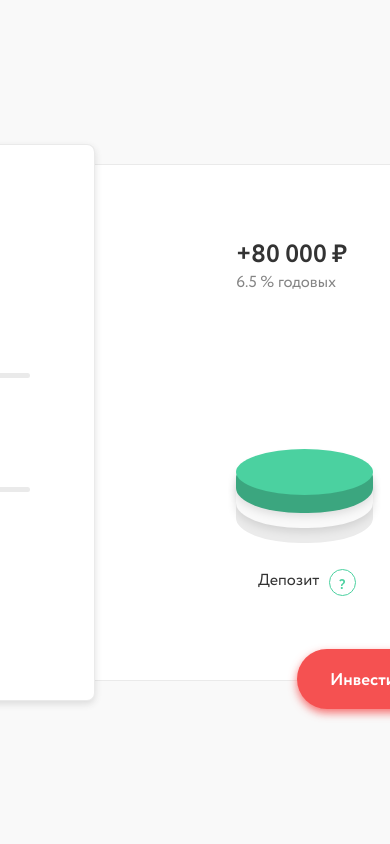
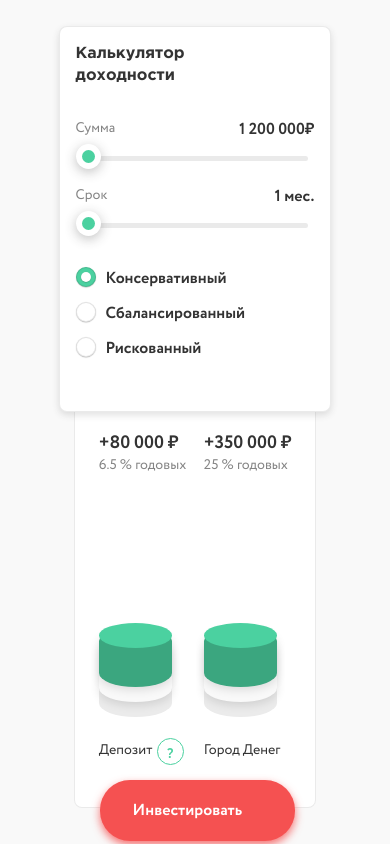
Before and after one commit to NadyaNikishina/Calculator, a plain HTML site: page index.html in a window 390 px wide. Drawn offline with Linux system fonts and the light colour scheme; a script that the page names is missing.

Commit message:
add media css

```diff
--- a/style.css
+++ b/style.css
@@ -422,3 +422,112 @@
     background-position: 0 0;
     color: #fff;
 }
+
+@media (max-width: 1024px) {
+    .main {
+        width: 969px;
+    }
+}
+
+@media (max-width: 520px) {
+    .main {
+        flex-direction: column;
+        align-items: center;
+    }
+
+    .section-left {
+        width: 272px;
+        height: 386px;
+        margin-left: 24px;
+        margin-right: 24px;
+    }
+
+    .section-right {
+        width: 242px;
+        height: 406px;
+        margin-left: 39px;
+        margin-right: 39px;
+        left: 0;
+        top: -10px;
+    }
+
+    .section-left__headline,
+    .controls__params,
+    .change-params,
+    .change-params-sum {
+        font-size: 16px;
+    }
+
+    .controls__caption {
+        font-size: 14px;
+    }
+
+    .controls__slider {
+        width: 232px;
+    }
+
+    .controls__slider-thumb {
+        width: 25px;
+        height: 25px;
+    }
+
+    .controls__slider-thumb::after {
+        width: 13px;
+        height: 13px;
+    }
+
+    .controls__captions {
+        flex-direction: row;
+        justify-content: space-between;
+
+    }
+
+    .section-right__sum,
+    .profit-left,
+    .profit-right {
+        font-size: 18px;
+    }
+
+    .section-right__percent,
+    .change-percent,
+    .columns__caption {
+        font-size: 14px;
+    }
+
+    .columns__caption {
+        margin-left: 0;
+    }
+
+    .caption__info {
+        left: 55%;
+        top: -10%;
+    }
+
+    .section-right__button {
+        font-size: 16px;
+        height: 209px;
+        top: 20px;
+    }
+
+    .columns__1,
+    .columns__change-left,
+    .columns__change-right,
+    .columns__3,
+    .columns__4 {
+        width: 73.6px;
+    }
+
+    .columns__1 {
+        height: 24.7px;
+    }
+
+    .section-right__standart-col,
+    .section-right__best-col {
+        width: 105px;
+    }
+
+    .caption__info_hover {
+        left: 0;
+    }
+
+}
```
